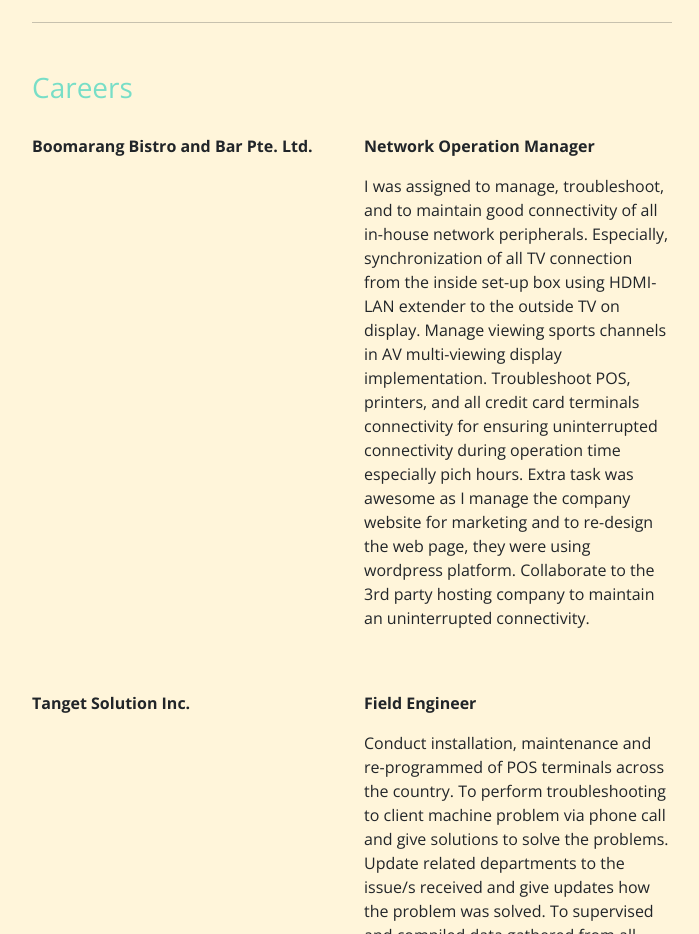
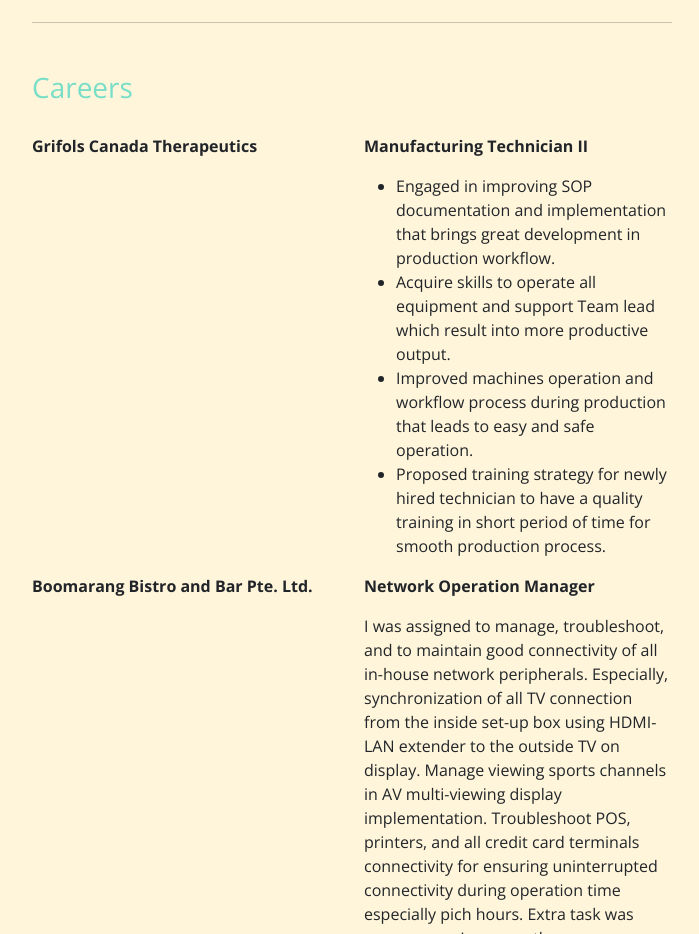
Before and after one commit to rhymece/Interactive-resume, a plain HTML site: page index.html in a window 1280 px wide. Shown: the part 2800-3734 px from the top of the page, without its empty margins (288-987 px from the left). Drawn offline with nearby package versions, Linux system fonts and the light colour scheme.

Commit message:
Update index.html

```diff
--- a/index.html
+++ b/index.html
@@ -107,6 +107,24 @@
       <div class="row">
         <div class="col-lg-6">
           <h3>Careers</h3>
+        </div>
+      </div>
+
+      <!-- Boomarang -->
+      <div class="row">
+        <div class="col-lg-6">
+          <p class="bold">Grifols Canada Therapeutics</p>
+        </div>
+        <div class="col-lg-6">
+          <p class="bold">Manufacturing Technician II</p>
+          <p>
+              <ul>
+                  <li>Engaged in improving SOP documentation and implementation that brings great development in production workflow.</li>
+                  <li>Acquire skills to operate all equipment and support Team lead which result into more productive output.</li>
+                  <li>Improved machines operation and workflow process during production that leads to easy and safe operation.</li>
+                  <li>Proposed training strategy for newly hired technician to have a quality training in short period of time for smooth production process. </li>
+              </ul>
+          </p>
         </div>
       </div>
 
```
